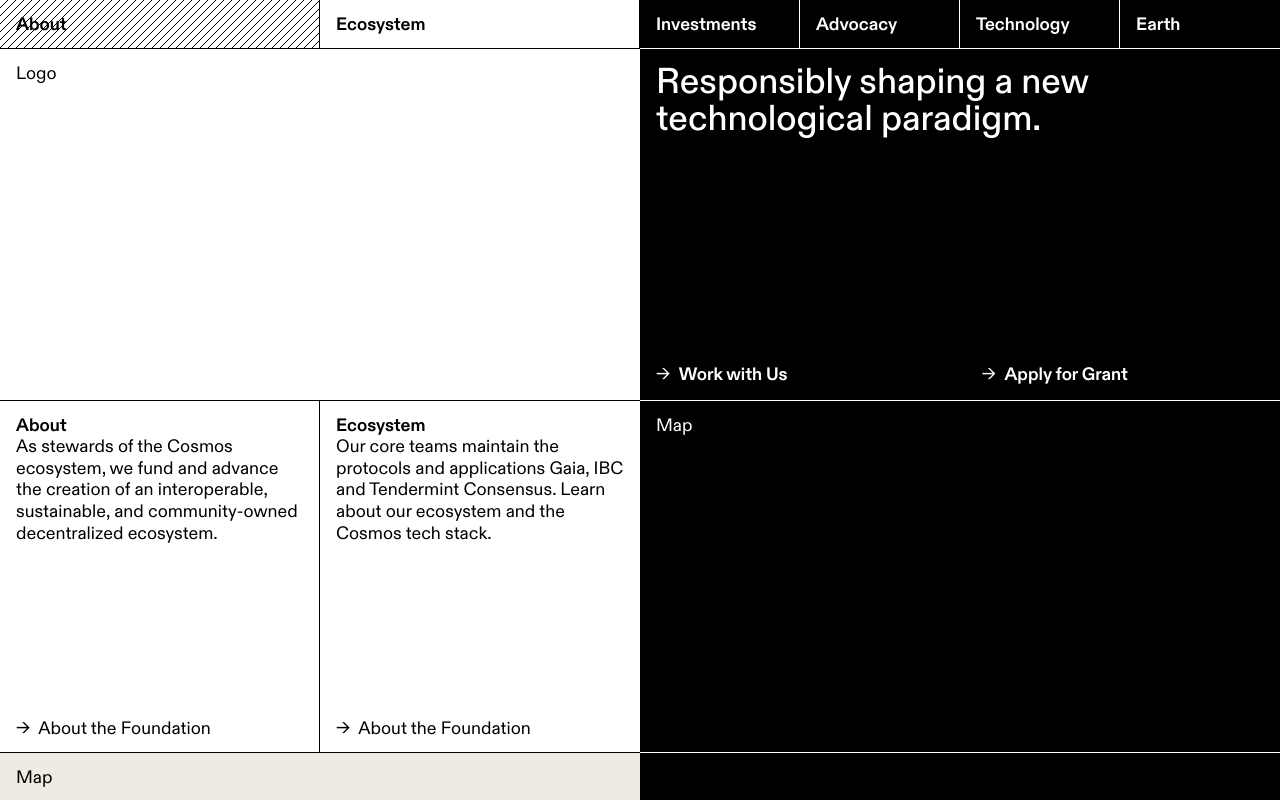
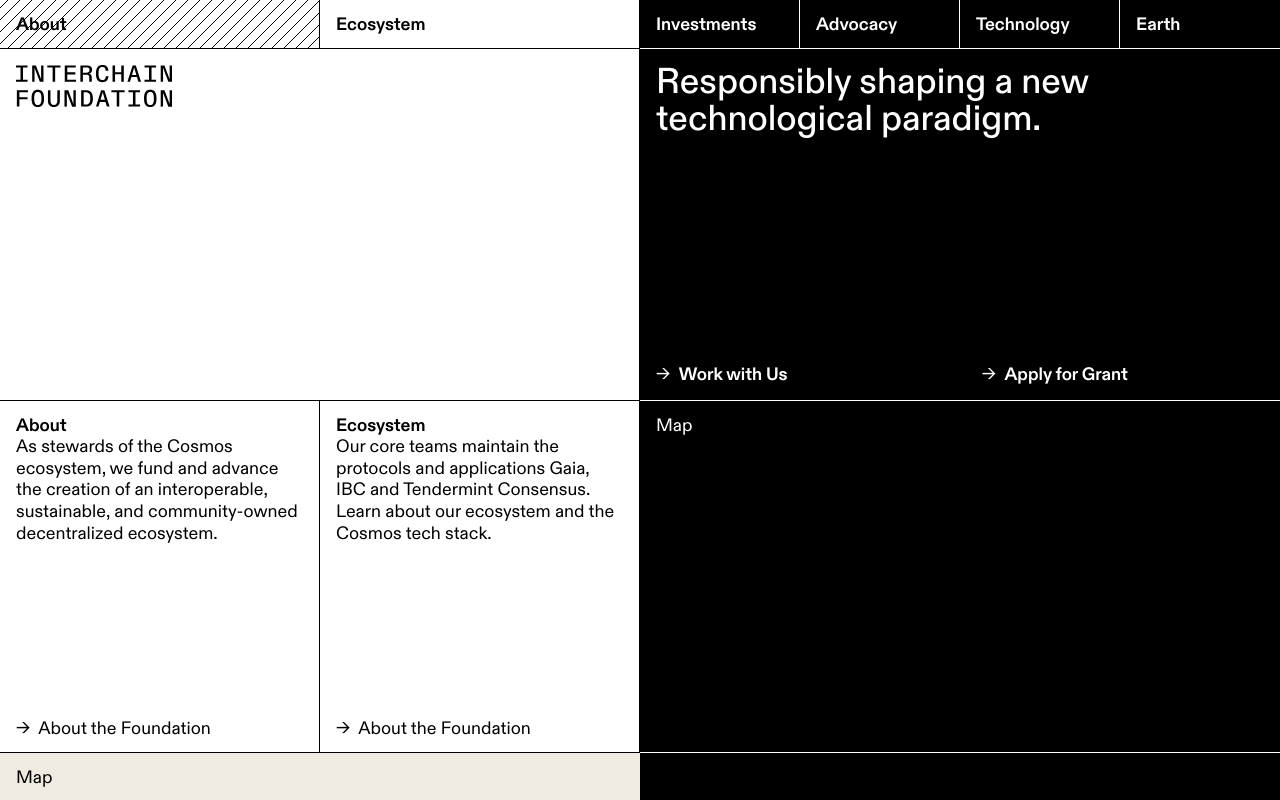
Before and after one commit to math-practice/interchain-demo, a plain HTML site: page index.html in a window 1280 px wide. Shown: the top 800 px of the page. Drawn offline with nearby package versions, Linux system fonts and the light colour scheme.

Commit message:
svg updates

```diff
--- a/assets/css/main.css
+++ b/assets/css/main.css
@@ -22,6 +22,7 @@
 
 a:hover {
   opacity: 0.6;
+  transition: opacity 0.2s;
 }
 
 p:not(:last-child) {
@@ -134,7 +135,7 @@
 .p-s3 { padding-bottom: 48px; }
 .p-s4 { padding-bottom: 96px; }
 
-/*margin */
+/* margin */
 .m-s { margin-bottom: 16px; }
 .m-s2 { margin-bottom: 24px; }
 .m-s3 { margin-bottom: 48px; }
@@ -145,8 +146,14 @@
 .r-s { border-bottom: 1px solid; }
 .r-e { border-right: 0; }
 @media all and (min-width: 768px) { .r-e { border-right: 1px solid; } }
+.r-w { border-left: 0; }
+@media all and (min-width: 768px) { .r-w { border-left: 1px solid; } }
 
 /* COMPONENTS */
+
+.logo {
+  padding-top: 2px;
+}
 
 /* blocks */
 .block {
@@ -197,19 +204,19 @@
   opacity: 1;
 }
 nav .block {
-  animation: slide 0.5s linear infinite;
+  animation: slide 0.75s linear infinite;
 }
 @keyframes slide {
   0% { background-position-y: 0; }
-  100% { background-position-y: 8px; }
+  100% { background-position-y: 12px; }
 }
 nav .block .c-white:hover,
 nav .block .c-white.current {
-  background-image: url( '../svg/stripe-w.svg' );
+  background-image: url( '../svg/stripe-12-w.svg' );
 }
 nav .block .c-black:hover,
 nav .block .c-black.current {
-  background-image: url( '../svg/stripe-b.svg' );
+  background-image: url( '../svg/stripe-12-b.svg' );
 }
 nav .block .no-bgimg:hover {
   background-image: none;
--- a/index.html
+++ b/index.html
@@ -52,8 +52,8 @@
   </nav>
   <!-- header content -->
   <section class="flex">
-    <div class="block block-set-height block-half c-white r-s">
-      <a href="index.html">Logo</a>
+    <div class="block block-set-height block-half c-white r-e r-s">
+      <a href="index.html"><img class="logo" src="assets/svg/interchain.svg"></a>
     </div>
     <div class="block block-set-height block-half c-black r-s">
       <h1 class="t-l">Responsibly shaping a new technological paradigm.</h1>
@@ -76,7 +76,7 @@
         <p>As stewards of the Cosmos ecosystem, we fund and advance the creation of an interoperable, sustainable, and community-owned decentralized ecosystem.</p>
         <span class="l-bottom p-s"><a href="#">-> &nbsp;About the Foundation</a></span>
       </div>
-      <div class="block block-set-height block-quarter c-white r-s">
+      <div class="block block-set-height block-quarter c-white r-e r-s">
         <h2 class="t-bold">Ecosystem</h2>
         <p>Our core teams maintain the protocols and applications Gaia, IBC and Tendermint Consensus. Learn about our ecosystem and the Cosmos tech stack.</p>
         <span class="l-bottom p-s"><a href="#">-> &nbsp;About the Foundation</a></span>
```
Also changed, not shown: about.html (+1 -1 lines), assets/svg/interchain.svg (added), assets/svg/stripe-12-b.svg (added), assets/svg/stripe-12-w.svg (added), assets/svg/stripe-16-b.svg (added), assets/svg/stripe-16-w.svg (added), assets/svg/stripe-8-b.svg (renamed from assets/svg/stripe-b.svg), assets/svg/stripe-8-w.svg (renamed from assets/svg/stripe-w.svg), 1 other file.
